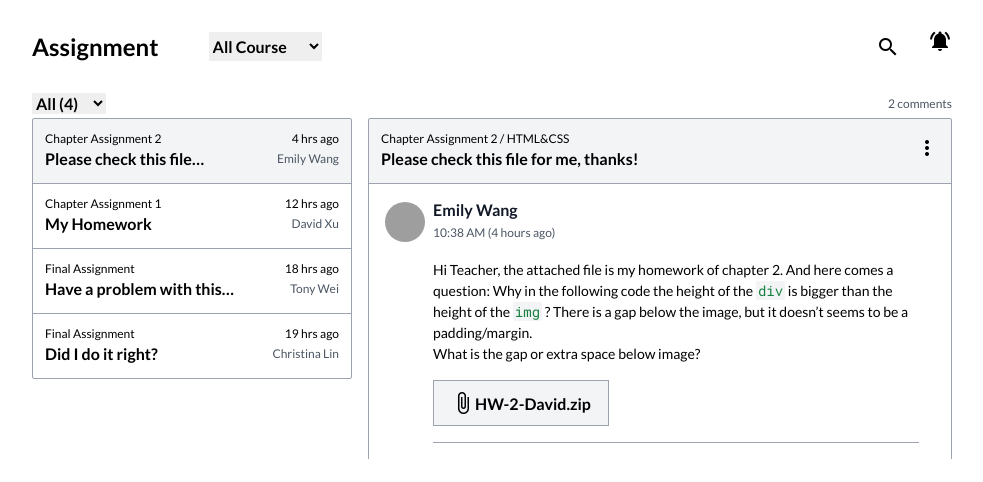
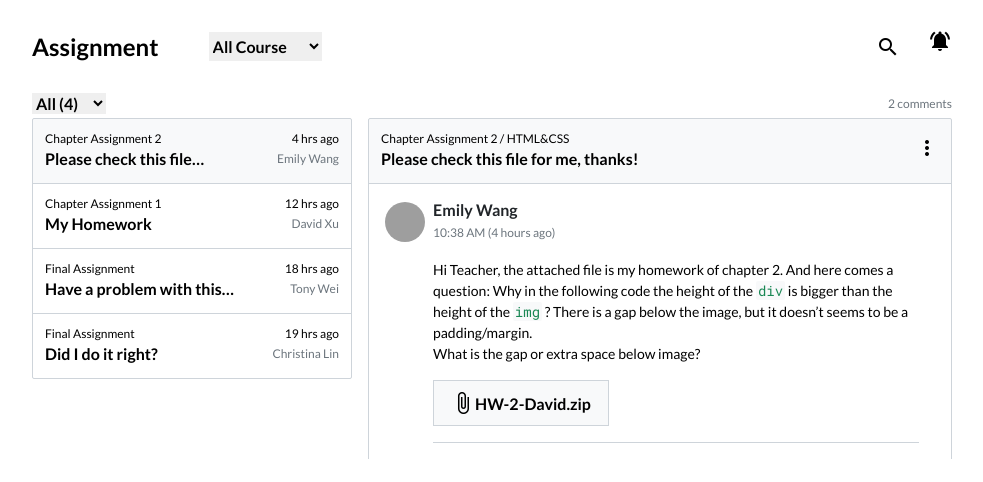
Before and after one commit to Maojin-juan/hexWeek5, a website built with Vite: page src/pages/index.html in a window 1280 px wide. Shown: the whole page, without its empty margins (296-1279 px from the left). Built offline with nearby package versions, Linux system fonts and the light colour scheme; grey boxes are pictures that could not be loaded.

Commit message:
更新顏色及hover效果

```diff
--- a/package.json
+++ b/package.json
@@ -16,14 +16,14 @@
     "postcss": "^8.4.39",
     "tailwindcss": "^3.4.6",
     "vite": "^5.3.4",
-    "vite-plugin-ejs": "^1.6.4"
+    "vite-plugin-ejs": "^1.6.4",
+    "prettier": "^3.3.3",
+    "prettier-plugin-tailwindcss": "^0.6.5"
   },
   "dependencies": {
     "gh-pages": "^6.1.1",
     "glob": "^10.2.2",
     "npm-run-all": "^4.1.5",
-    "prettier": "^3.3.3",
-    "prettier-plugin-tailwindcss": "^0.6.5",
     "vite-plugin-live-reload": "^3.0.2"
   }
 }
--- a/src/assets/style/tailwind.css
+++ b/src/assets/style/tailwind.css
@@ -62,7 +62,7 @@
 @layer utilities {
   /* 自組樣式 */
   .sidebar {
-    @apply flex items-center pl-8 text-gray-900 transition-all hover:scale-110 hover:text-green-700;
+    @apply flex items-center pl-8 text-gray-900 transition-all hover:text-green-700;
   }
 
   .sidebarSelected {
--- a/src/layout/sidebar.ejs
+++ b/src/layout/sidebar.ejs
@@ -1,5 +1,5 @@
 <aside class="fixed h-screen w-[296px]">
-  <div class="grid h-full justify-between overflow-y-auto bg-gray-100">
+  <div class="flex h-full flex-col justify-between overflow-y-auto bg-gray-100">
     <div class="py-8">
       <a class="block pb-8 pl-8" href="#">
         <img
--- a/src/pages/index.html
+++ b/src/pages/index.html
@@ -41,9 +41,9 @@
       <div class="flex gap-4">
         <ul class="mr-auto w-80 text-xs">
           <li
-            class="mb-[-1px] rounded-t-sm border border-gray-400 bg-gray-100 p-3"
+            class="mb-[-1px] block rounded-t-sm border border-gray-400 bg-gray-100"
           >
-            <a href="#">
+            <a class="block p-3" href="#">
               <div class="flex justify-between font-normal">
                 <span>Chapter Assignment 2</span>
                 <span>4 hrs ago</span>
@@ -54,10 +54,8 @@
               </div>
             </a>
           </li>
-          <li
-            class="mb-[-1px] border border-gray-400 p-3 transition-all hover:bg-gray-100"
-          >
-            <a href="#">
+          <li class="mb-[-1px] block border border-gray-400">
+            <a class="block p-3 transition-all hover:bg-gray-100" href="#">
               <div class="flex justify-between font-normal">
                 <span>Chapter Assignment 1</span>
                 <span>12 hrs ago</span>
@@ -68,10 +66,8 @@
               </div>
             </a>
           </li>
-          <li
-            class="mb-[-1px] border border-gray-400 p-3 transition-all hover:bg-gray-100"
-          >
-            <a href="#">
+          <li class="mb-[-1px] block border border-gray-400">
+            <a class="block p-3 transition-all hover:bg-gray-100" href="#">
               <div class="flex justify-between font-normal">
                 <span>Final Assignment</span>
                 <span>18 hrs ago</span>
@@ -82,10 +78,8 @@
               </div>
             </a>
           </li>
-          <li
-            class="mb-[-1px] rounded-b-sm border border-gray-400 p-3 transition-all hover:bg-gray-100"
-          >
-            <a href="#">
+          <li class="mb-[-1px] block rounded-b-sm border border-gray-400">
+            <a class="block p-3 transition-all hover:bg-gray-100" href="#">
               <div class="flex justify-between font-normal">
                 <span>Final Assignment</span>
                 <span>19 hrs ago</span>
--- a/tailwind.config.js
+++ b/tailwind.config.js
@@ -15,7 +15,15 @@ export default {
         ],
       },
 
-      colors: {},
+      colors: {
+        "gray-100": "#F8F9FA",
+        "gray-400": "#CED4DA",
+        "gray-600": "#6C757D",
+        "gray-900": "#212529",
+        "green-600": "#1DA365",
+        "green-700": "#198754",
+        "green-900": "#147046",
+      },
 
       fontFamily: {
         sans: ["Lato", "Roboto Mono", "sans-serif"],
```
Also changed, not shown: src/pages/reply.html, 1 other file.
